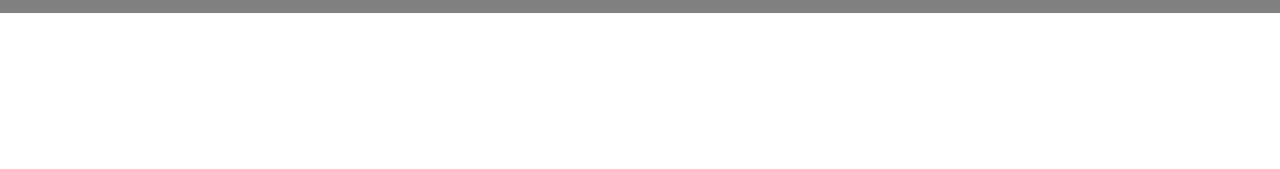
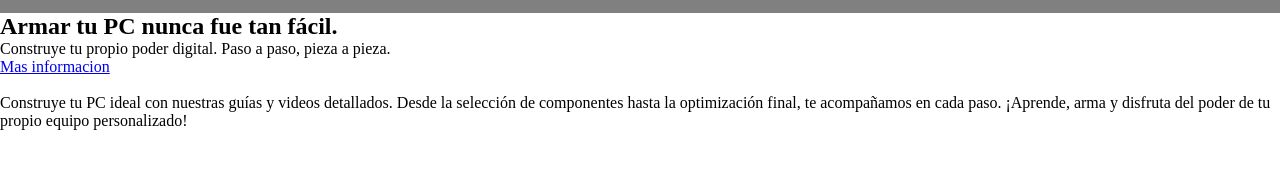
Before and after one commit to EmilianoCaballero/PAGINA, a plain HTML site: page index.html in a window 1280 px wide. Shown: the part 319-488 px from the top of the page. Drawn offline with Linux system fonts and the light colour scheme.

Commit message:
agregando lo del trabajo 3

```diff
--- a/index.html
+++ b/index.html
@@ -17,5 +17,26 @@
       </ul>
 
     </nav>
+    <main>
+
+<section class="parrafo">
+  <h1>Armar tu PC nunca fue tan fácil.</h1>
+  <p>Construye tu propio poder digital.
+    Paso a paso, pieza a pieza.</p>
+    <p>
+      <a href="#">Mas informacion</a>
+    </p>
+</section>
+
+<section class="imagen">
+  <picture><img src="img/rsz_andrey-matveev-insbjefduym-unsplash.jpg" alt=""></picture>
+</section>
+
+</main>
+
+
+<p class="eslogan">
+  Construye tu PC ideal con nuestras guías y videos detallados. Desde la selección de componentes hasta la optimización final, te acompañamos en cada paso. ¡Aprende, arma y disfruta del poder de tu propio equipo personalizado!
+</p>
 
   </body>
```
